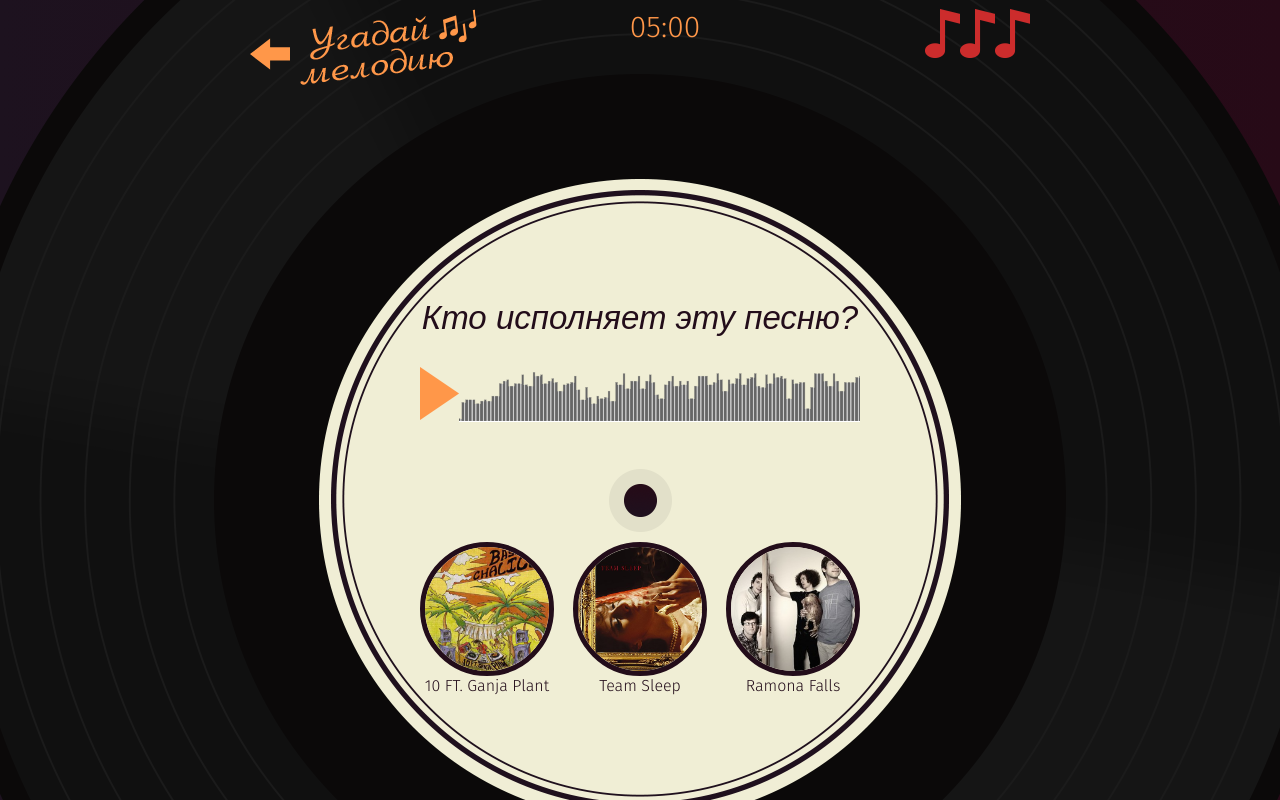
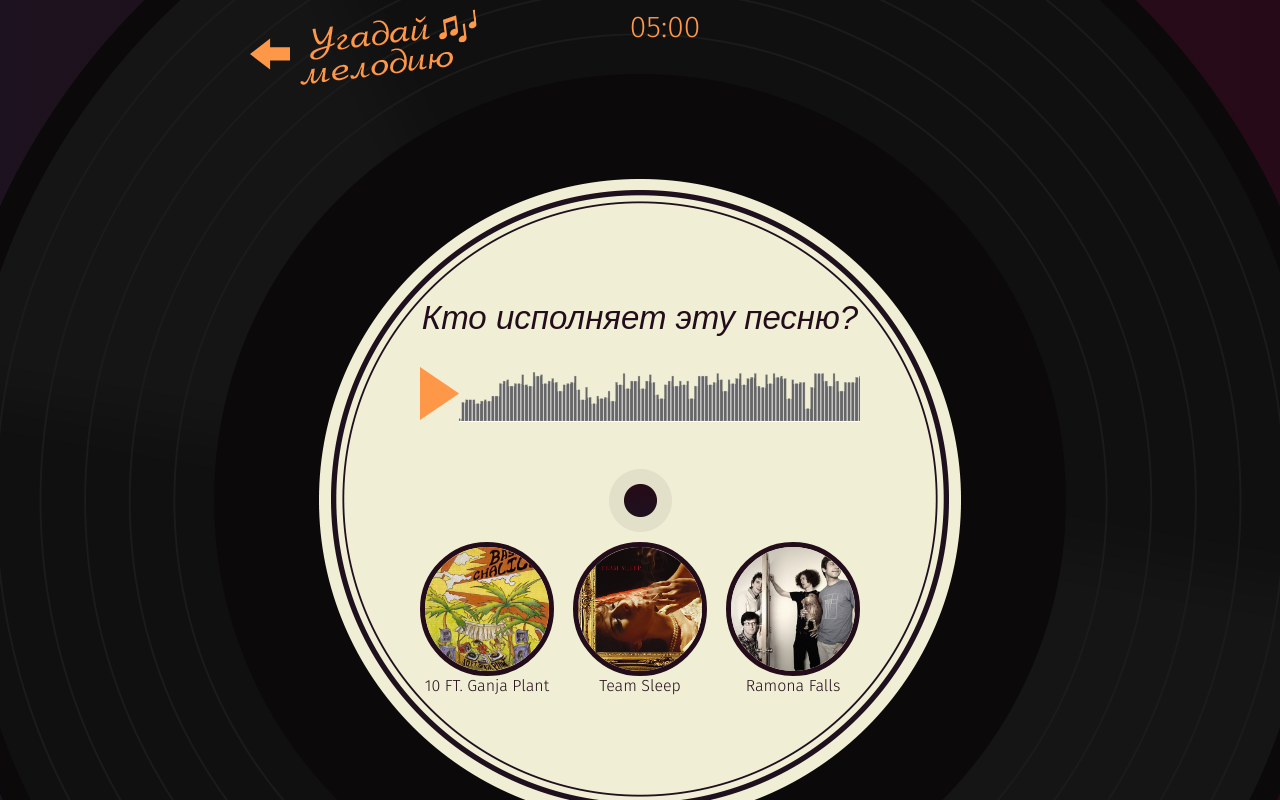
Before and after one commit to romanver777/guess-melody-react, a React (Create React App) app: page / in a window 1280 px wide. Both pictures are taken after a click on the button "Начать игру". Shown: the top 800 px of the page. Built offline with nearby package versions, Linux system fonts and the light colour scheme.

Commit message:
добавлено проверка правильного ответа и компонент вывода ошибок

```diff
--- a/src/components/app/app.jsx
+++ b/src/components/app/app.jsx
@@ -32,11 +32,15 @@ class App extends React.PureComponent {
 			case `artist`:
 				return <ArtistScreen
 					quest={quest}
+					mistakes={mistakes}
+					maxMistakes={maxMistakes}
 					onAnswer={(answer) => onUserAnswer(answer, quest, mistakes, maxMistakes)}
 				/>;
 			case `genre`:
 				return <GenreScreen
 					quest={quest}
+					mistakes={mistakes}
+					maxMistakes={maxMistakes}
 					onAnswer={(answer) => onUserAnswer(answer, quest, mistakes, maxMistakes)}
 				/>;
 		}
--- a/src/components/artist-screen/artist-screen.js
+++ b/src/components/artist-screen/artist-screen.js
@@ -1,6 +1,7 @@
 import React from 'react';
 import PropTypes from 'prop-types';
 import AudioPlayer from '../audio-player/audio-player';
+import Mistakes from '../mistakes/mistakes';
 
 class ArtistScreen extends React.PureComponent {
 
@@ -49,7 +50,7 @@ class ArtistScreen extends React.PureComponent {
 	};
 
 	render () {
-		const {quest, onAnswer} = this.props;
+		const {quest, mistakes, maxMistakes, onAnswer} = this.props;
 		const src = quest.options[quest.answer.id].src;
 		const id = quest.options[quest.answer.id].id;
 
@@ -72,11 +73,7 @@ class ArtistScreen extends React.PureComponent {
 						<span className="timer__secs">00</span>
 					</div>
 
-					<div className="game__mistakes">
-						<div className="wrong"></div>
-						<div className="wrong"></div>
-						<div className="wrong"></div>
-					</div>
+					<Mistakes mistakes={mistakes}/>
 				</header>
 
 				<section className="game__screen">
--- a/src/components/genre-screen/genre-screen.js
+++ b/src/components/genre-screen/genre-screen.js
@@ -1,6 +1,7 @@
 import React from 'react';
 import PropTypes from 'prop-types';
 import AudioPlayer from '../audio-player/audio-player';
+import Mistakes from '../mistakes/mistakes';
 
 class GenreScreen extends React.Component {
 
@@ -66,7 +67,7 @@ class GenreScreen extends React.Component {
 	};
 
 	render () {
-		const {quest, onAnswer} = this.props;
+		const {quest, mistakes, maxMistakes, onAnswer} = this.props;
 
 		return (
 			<section className="game game--genre">
@@ -87,11 +88,8 @@ class GenreScreen extends React.Component {
 						<span className="timer__secs">00</span>
 					</div>
 
-					<div className="game__mistakes">
-						<div className="wrong"></div>
-						<div className="wrong"></div>
-						<div className="wrong"></div>
-					</div>
+
+					<Mistakes mistakes={mistakes}/>
 				</header>
 
 				<section className="game__screen">
--- /dev/null
+++ b/src/components/mistakes/mistakes.js
@@ -0,0 +1,19 @@
+import React from 'react';
+import PropTypes from 'prop-types';
+
+const Mistakes = (props) => {
+
+	const {mistakes} = props;
+
+	return (
+		<div className="game__mistakes">
+			{ Array.from( new Array(mistakes), () => <div className="wrong"></div>) }
+		</div>
+	);
+};
+
+Mistakes.propTypes = {
+	mistakes: PropTypes.number.isRequired
+};
+
+export default Mistakes;
--- a/src/index.js
+++ b/src/index.js
@@ -11,7 +11,7 @@ import {reducer} from './reducer';
 const gameSettings = {
   gameTime: 5,
   maxMistakes: 3,
-  numberQuests: 4,
+  numberQuests: 10,
 };
 
 const init = (props) => {
@@ -19,7 +19,6 @@ const init = (props) => {
   const {gameTime, maxMistakes, numberQuests} = gameSettings;
   const quests = getQuests(props, numberQuests);
   const store = createStore(reducer);
-  console.log('----------------',store);
 
   ReactDom.render(
     <Provider store={store}>
--- a/src/reducer.js
+++ b/src/reducer.js
@@ -1,9 +1,20 @@
 const isArtistAnswerCorrect = (answer, quest) => {
 
+	return +answer.id === quest.answer.id
 };
 
 const isGenreAnswerCorrect = (answer, quest) => {
 
+	if (answer.length !== quest.answer.id.length) return false;
+
+	for (let it of answer) {
+
+		if (quest.answer.id.indexOf(it.toString()) < 0) {
+
+			return false;
+		}
+	}
+	return true;
 };
 
 const ActionCreator = {
```
